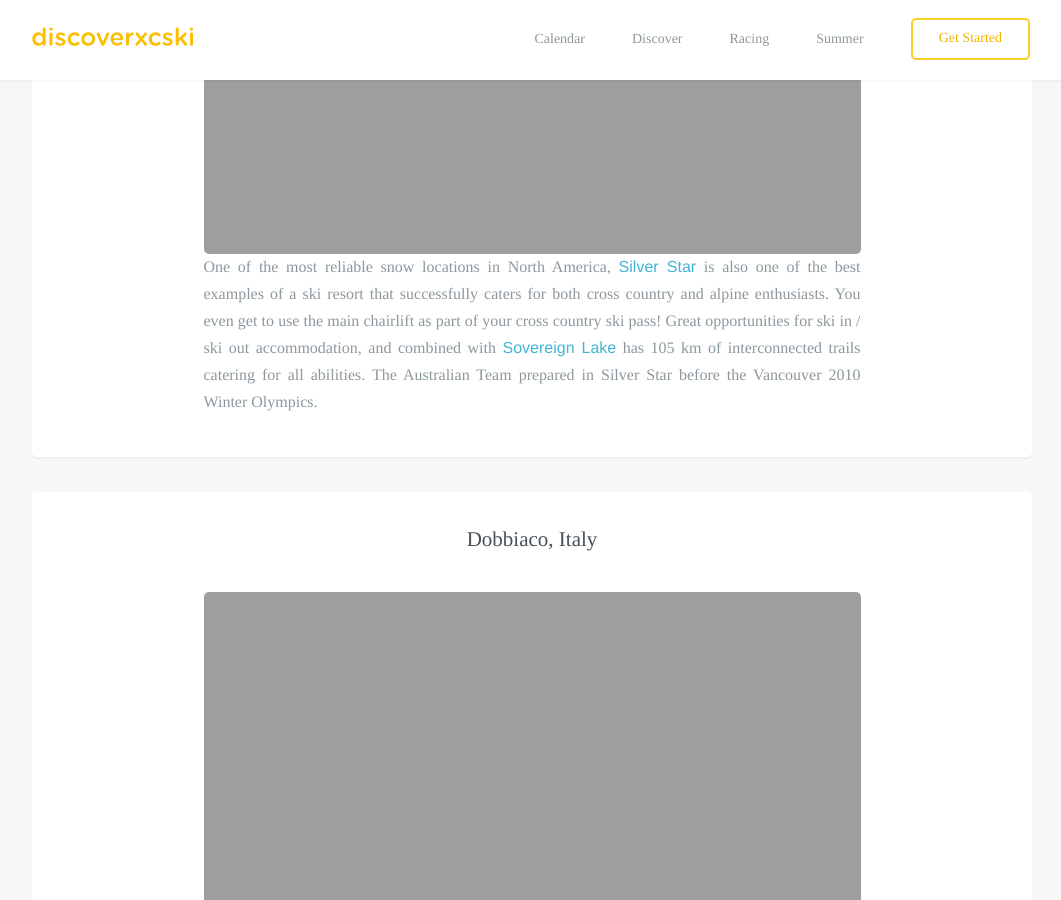
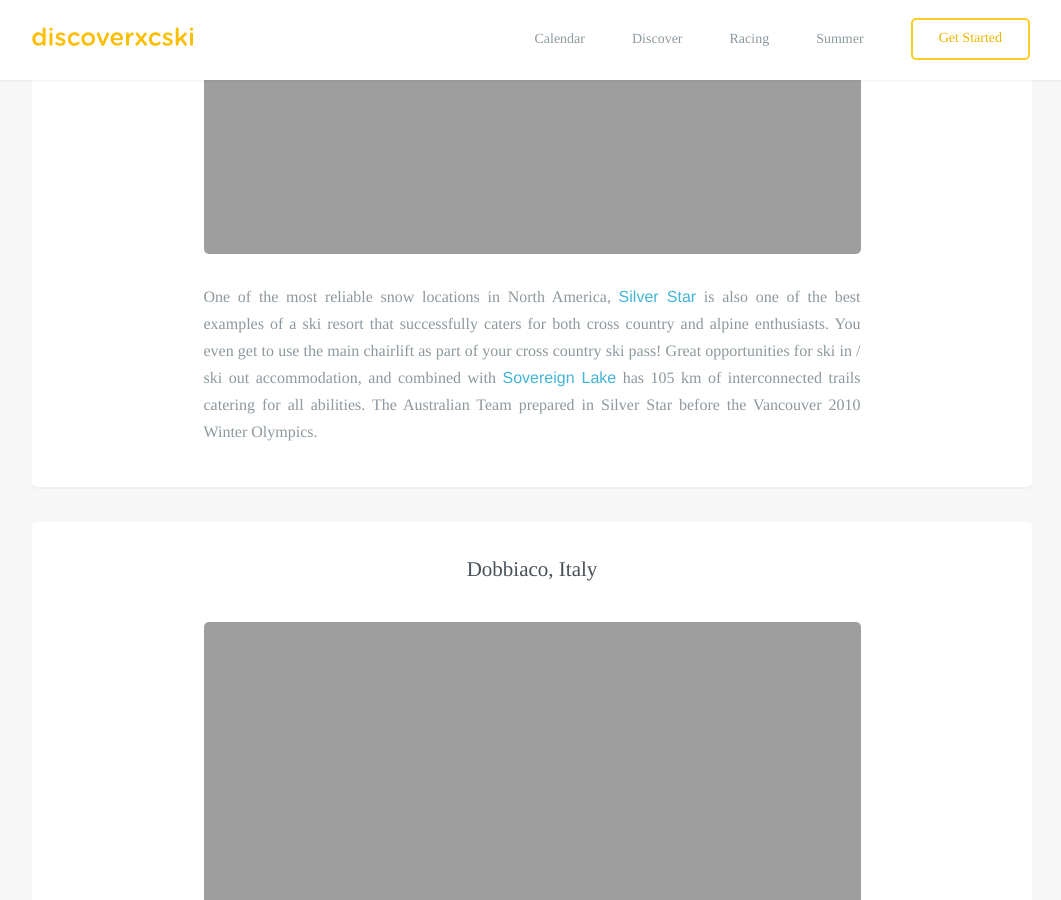
Before and after one commit to robcatto/robcatto.github.io, a Jekyll site: the page built from summer/endless-winter/index.html, in a window 1280 px wide and 900 px high, scrolled down 1184 px. Shown: the whole window, without its empty margins (108-1169 px from the left). Built offline with Jekyll 4.4.1, drawn with Linux system fonts in a browser that asks for light colours; some web fonts are replaced; Markdown is read by kramdown in place of the engine named in the settings.

Commit message:
Update index.html

```diff
--- a/summer/endless-winter/index.html
+++ b/summer/endless-winter/index.html
@@ -48,6 +48,7 @@ layout: default
                 <div class="onelarge centered" style="
                 background-image: url(http://www.discoverxcski.com/images/overseas-silver-star.jpg);
                 background-size: cover;
+                margin-bottom: 30px;
                 "></div></div>
 
                 <p class="left__aligned--p">One of the most reliable snow locations in North America, <a href="http://www.skisilverstar.com/Silver Star"target="blank">Silver Star</a> is also one of the best examples of a ski resort that successfully caters for both cross country and alpine enthusiasts. You even get to use the main chairlift as part of your cross country ski pass! Great opportunities for ski in / ski out accommodation, and combined with <a href="http://www.sovereignlake.com" target="_blank">Sovereign Lake</a> has 105 km of interconnected trails catering for all abilities. The Australian Team prepared in Silver Star before the Vancouver 2010 Winter Olympics.
@@ -62,6 +63,7 @@ layout: default
                 <div class="onelarge centered" style="
                 background-image: url(http://www.discoverxcski.com/images/overseas-sther.jpg);
                 background-size: cover;
+                margin-bottom: 30px;
                 "></div></div>
                 <p class="left__aligned--p">The Tyrolean village of Dobbiaco in the heart of the Italian Dolomites, is where Italy meets Austria in a curious and delightful cultural overlap – think onion-domed churches and Baroque castles, apfel strudel and 101 varieties of gelato;  fashionistas in furs rub sipping ‘piccolos’ next to nordic world champs sporting the ‘hotttest new lycra look’.
 
@@ -84,6 +86,7 @@ layout: default
                 <div class="onelarge centered" style="
                 background-image: url(http://www.discoverxcski.com/images/overseas-oslo-atmosphere.jpg);
                 background-size: cover;
+                margin-bottom: 30px;
                 "></div></div>
                 <p class="left__aligned--p">Holmenkollen in Oslo is one of the most famous xc skiing locations in the world, and certainly one of the few capital cities from which you can catch a short train ride to the tracks from the centre of the city. The crowd atmosphere during the <a href="http://skifest.no/?lang=en" target="_blank">Holmenkollen ski festival</a> (usually in March) is amazing, though if you prefer to ski without singing and dancing Norwegians all around or the smell of sausages cooking on campfires then perhaps go earlier in the year.
                 </p>
@@ -98,6 +101,7 @@ layout: default
                 <div class="onelarge centered" style="
                 background-image: url(http://www.discoverxcski.com/images/overseas-sther.jpg);
                 background-size: cover;
+                margin-bottom: 30px;
                 "></div></div>
                 <p class="left__aligned--p"> <a href="http://www.royalgorge.com/xcski" target="_blank">Royal Gorge</a> is the largest cross country skiing resort in the US, featuring 200km of groomed trails. The resort and ski school have had strong Australian connections going way back. There are also plenty of other cross country ski areas nearby, including <a href="http://www.tahoedonner.com/cross-country"target="_blank">Tahoe Donner</a>, <a href="https://tahoexc.org/"target="_blank">Lake Tahoe</a> and <a href="http://auburnskiclub.com/nordic/"target="_blank">Auburn Ski Club</a>.
                 </p>
@@ -112,6 +116,7 @@ layout: default
                 <div class="onelarge centered" style="
                 background-image: url(http://www.discoverxcski.com/images/overseas-seefeld.jpg);
                 background-size: cover;
+                margin-bottom: 30px;
                 "></div></div>
                 <p class="left__aligned--p">The Austrians are generally much more into skating than classic though the classic skiing in <a href="http://www.seefeld.com/en/aktivitaeten/winter/langlauf-biathlon"target="_blank">Seefeld</a> is still nice. The trails head out from the centre of town and there’s plenty of pensions, apartments and hotels within walking distance. It’s a little trek up to the Wildmoos trails but well worth the effort for the undulating trails up the top (you can also take the bus if so inclined). Host of the 2012 Winter Youth Olympic Games, Seefeld is also set to hold the <a href="https://en.wikipedia.org/wiki/FIS_Nordic_World_Ski_Championships_2019" target="_blank">2019 Nordic World Championship</a>.
                 </p>
@@ -125,6 +130,7 @@ layout: default
                 <div class="onelarge centered" style="
                 background-image: url(http://www.discoverxcski.com/images/overseas-davos.jpg);
                 background-size: cover;
+                margin-bottom: 30px;
                 "></div></div>
                 <p class="left__aligned--p">World Economic Forum? Overrated. Head to <a href="http://www.davos.ch/en/activities/winter/cross-country-skiing/"target="_blank">Davos</a> for the skiing instead. Pull on your classic skis to head up the Dischma and Sertig valleys. Call in for a hot chocolate (or lunch) at the end of the valley, before cruising (or hurtling if so inclined) back down to the main Davos valley. In December you might see the Australian Ski Team training or competing in the annual World Cup. Avoid or target “Blick Week” at the start of December depending on whether or not you are into crowds, and say g'day the friendly crew at the local <a href="http://www.hofmaenner.com/go.cfm?english&language=de">Hofmanner</a> XC shop.
  </p>
@@ -138,6 +144,7 @@ layout: default
                 <div class="onelarge centered" style="
                 background-image: url(http://www.discoverxcski.com/images/overseas-snow-farm.jpg);
                 background-size: cover;
+                margin-bottom: 30px;
                 "></div></div>
                 <p class="left__aligned--p">The <a href="http://www.snowfarmnz.com/"target="_blank">Snow Farm</a> is an amazing XC destination right on our doorstep. Located on the South Island they have 55km of scenic trails perfect for xc skiing. The wide groomed trails provide great beginner terrain alongside more advanced terrain and the perfect opportunity to enjoy the awe inspiring views. You can stay at the resort or drive each day from Queenstown/Wanaka. The <a href="http://www.merinomuster.com/"target="_blank">Merino Muster</a> Worldloppet race is held annually on the weekend before the <a href="http://www.hoppet.com.au"target="_blank">Kangaroo Hoppet</a>.
                 </p>
```
